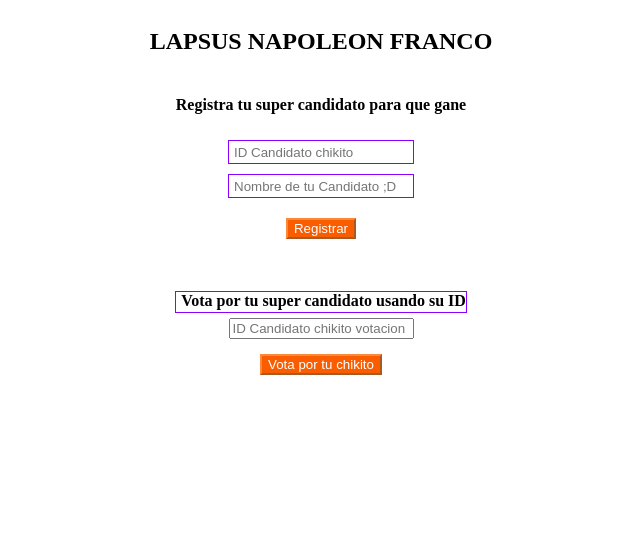
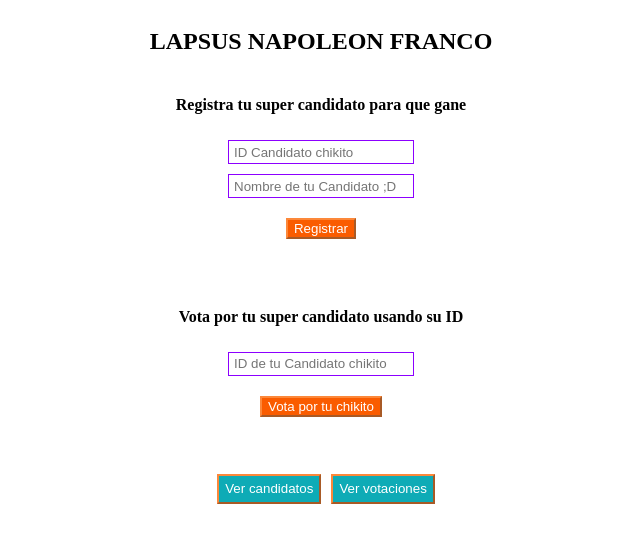
Before and after one commit to paulamorales089/semana10_votaciones, a plain HTML site: page index.html in a window 1280 px wide. Shown: the whole page, without its empty margins (319-959 px from the left). Drawn offline with Linux system fonts and the light colour scheme.

Commit message:
vamos muy lento pero contento

```diff
--- a/index.css
+++ b/index.css
@@ -15,7 +15,7 @@
 
 }
 /*ESTILO DE CAMPO DE TEXTO id*/
-#id_Candidato{
+#id_Candidato_Chikito{
     margin: 5px;
     height: 20px;
     border: 1px solid rgb(140, 0, 255);
@@ -23,7 +23,7 @@
 
 }
 /*ESTILO DE CAMPO DE TEXTO nombre candidato*/
-#Nombre_Candidato{
+#Nombre_tu_Candidato{
     margin: 5px;
     height: 20px;
     border: 1px solid rgb(140, 0, 255);
@@ -48,7 +48,7 @@
 
 }
 /*CAMPOS DE TEXTO id candidato votaciones*/
-#texto_Indicaciones2{
+#id_Candidato_votaciones{
     margin: 5px;
     height: 20px;
     border: 1px solid rgb(140, 0, 255);
@@ -64,3 +64,30 @@
      cursor: pointer;/*ESTA ES LA SUPER MANO*/
 
 }
+/*div ESTILO BOTONES ver candidatos y ver votaciones*/
+#div_verCandidatos_Votaciones{
+    align-items: center;
+    justify-content: center;
+    display: flex;
+    flex-direction: row;
+}
+/*ESTILO BOTON ver candidatos*/
+#boton_verCandidatos{
+    margin: 10px;
+    height: 30px;
+    border-color: rgb(252, 136, 58);
+    background-color: rgb(14, 171, 182);
+    color:rgb(255, 255, 255);
+     cursor: pointer;/*ESTA ES LA SUPER MANO*/
+
+
+}
+/*ESTILO BOTON ver votaciones*/
+#boton_verVotaciones{
+    border-color: rgb(252, 136, 58);
+    height: 30px;
+    background-color: rgb(14, 171, 182);
+    color:rgb(255, 255, 255);
+     cursor: pointer;/*ESTA ES LA SUPER MANO*/
+
+}
--- a/index.html
+++ b/index.html
@@ -16,15 +16,21 @@
 
         <div id = "div_RegistroCandidatos">
             <h4 id="texto_Indicaciones1"> Registra tu super candidato para que gane</h4>
-            <input id="id_Candidato" type="text" placeholder="ID Candidato chikito"/>
-            <input id="Nombre_Candidato" type="text" placeholder="Nombre de tu Candidato ;D"/>
+            <input id="id_Candidato_Chikito" type="text" placeholder="ID Candidato chikito"/>
+            <input id="Nombre_tu_Candidato" type="text" placeholder="Nombre de tu Candidato ;D"/>
             <button id="boton_Registrar">Registrar</button></p>
         </div>
 
         <div id="div_votaciones">
             <h4 id="texto_Indicaciones2"> Vota por tu super candidato usando su ID</h4>
-            <input id="idCandidato2" type="text" placeholder="ID Candidato chikito votacion"/>
+            <input id="id_Candidato_votaciones" type="text" placeholder="ID de tu Candidato chikito"/>
             <button id="boton_votar">Vota por tu chikito</button></p>
+        </div>
+
+        <div id = "div_verCandidatos_Votaciones">
+            <button id = "boton_verCandidatos">Ver candidatos</button>
+            <button id = "boton_verVotaciones">Ver votaciones</button>
+
         </div>
 
 
--- a/index.js
+++ b/index.js
@@ -0,0 +1,22 @@
+// PRIMERA seccion
+const id_Candidato_Chikito = document.getElementById("id_Candidato_Chikito");
+const Nombre_tu_Candidato = document.getElementById("Nombre_tu_Candidato");
+const boton_Registrar = document.getElementById("boton_Registrar");
+// SEGUNDA seccion
+const id_Candidato_votaciones = document.getElementById("id_Candidato_votaciones");
+const boton_votar = document.getElementById("boton_votar");
+// TERCERA seccion
+const boton_verCandidatos = document.getElementById("boton_verCandidatos");
+const boton_verVotaciones = document.getElementById("boton_verVotaciones");
+
+
+const registroCandidatos = (e,event) =>{
+    const info_Candidato = {
+        id: id_Candidato_Chikito.value,
+        nombre: Nombre_tu_Candidato
+    }
+
+
+}
+
+boton_Registrar.addEventListener("click",registroCandidatos);
```
